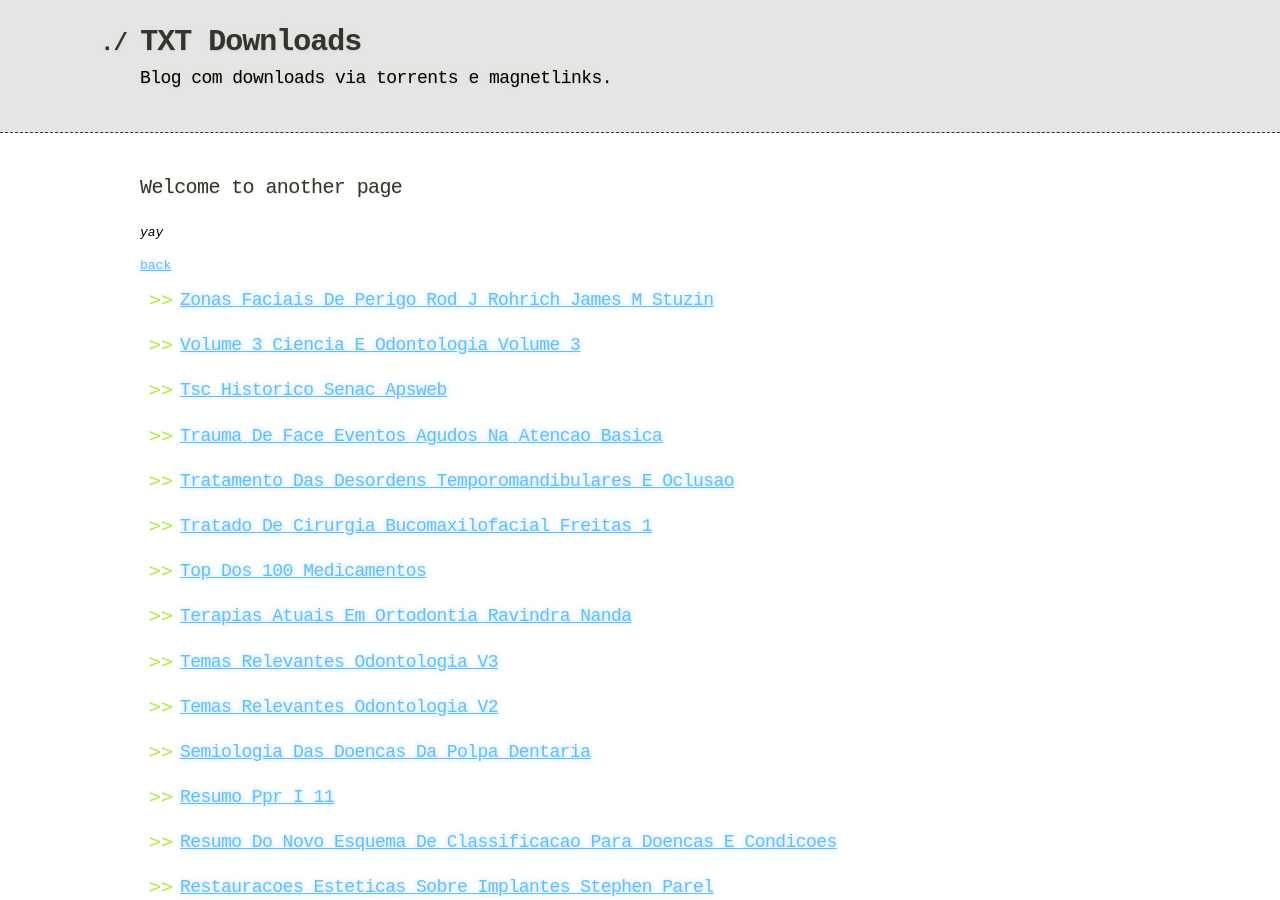
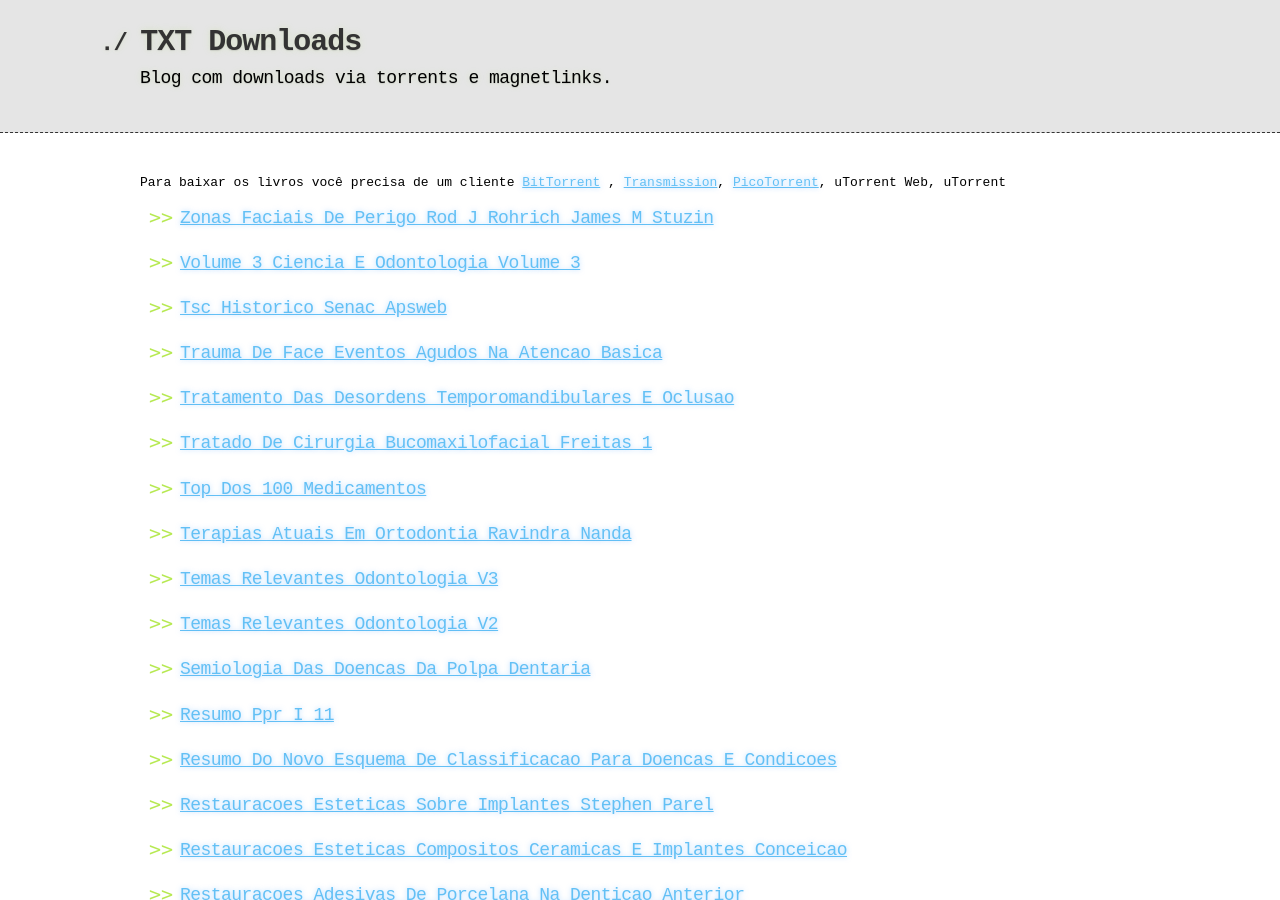
Before and after one commit to txtex/txt, a Jekyll site: the page built from index.md, in a window 1280 px wide and 900 px high. Built offline with Jekyll 4.4.1, drawn with Linux system fonts in a browser that asks for light colours.

Commit message:
Update another-page.md

```diff
--- a/another-page.md
+++ b/another-page.md
@@ -2,8 +2,5 @@
 layout: default
 ---
 
-## Welcome to another page
-
-_yay_
-
-[back](./)
+Para baixar os livros
+você precisa de um cliente [BitTorrent](https://www.qbittorrent.org/download.php) , [Transmission](https://transmissionbt.com/), [PicoTorrent](https://github.com/picotorrent/picotorrent), uTorrent Web, uTorrent
```
